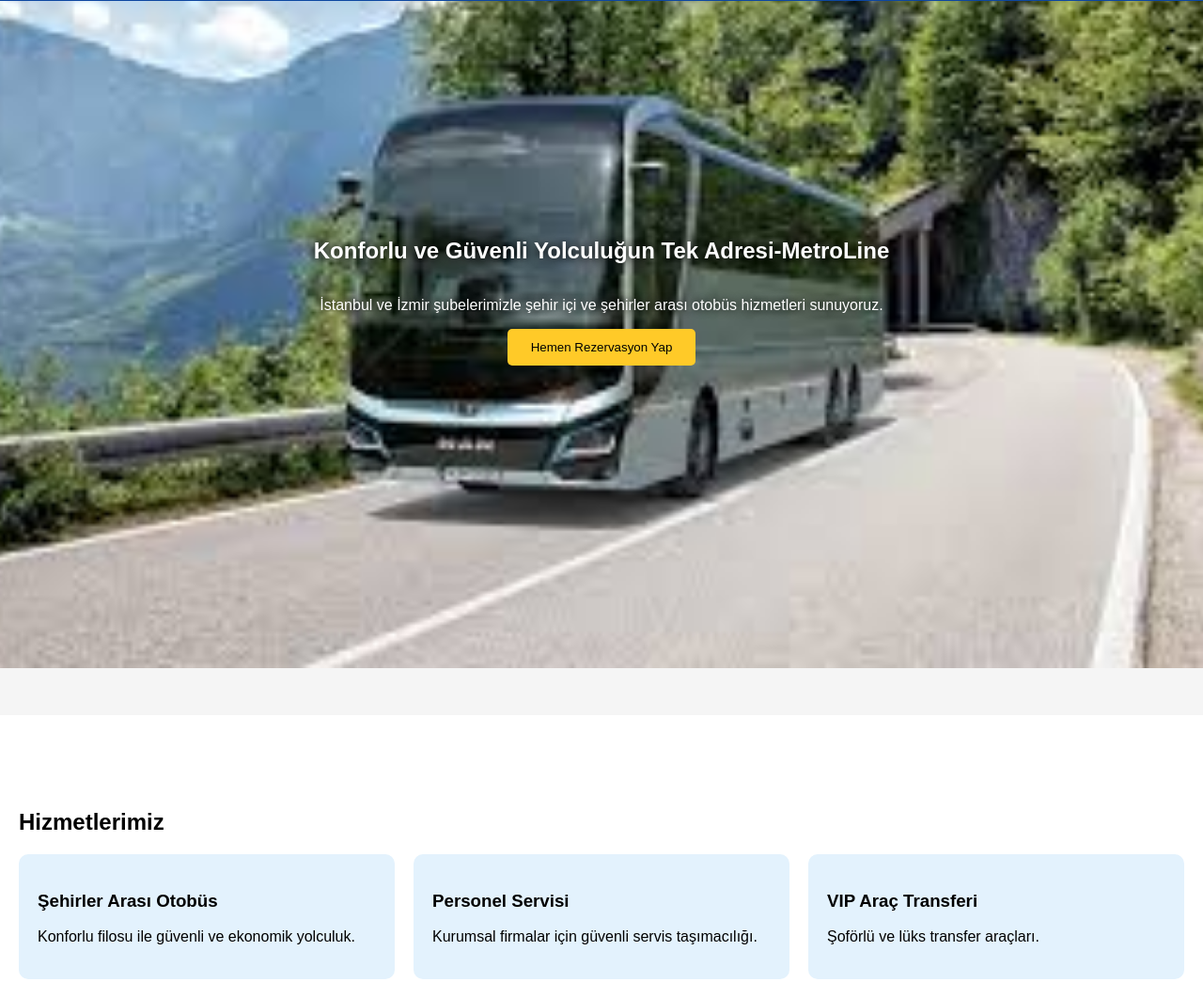
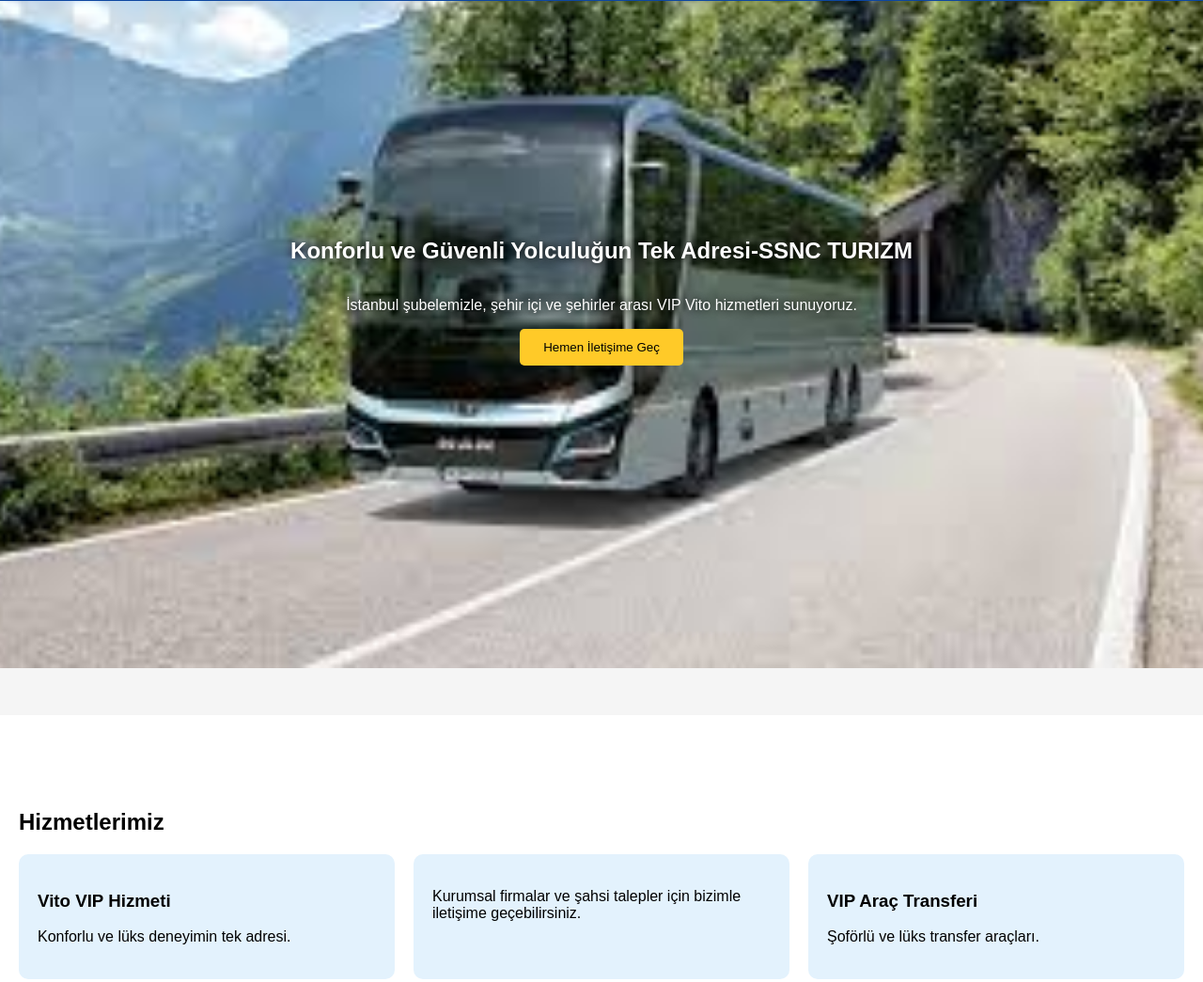
Before and after one commit to gby5-lgt/metroline-website, a plain HTML site: page index.html in a window 1280 px wide. Shown: the part 89-1134 px from the top of the page at 94% size. Drawn offline with Linux system fonts and the light colour scheme; a script that the page names is missing; files whose address does not match are found by name.

Commit message:
Update index.html

```diff
--- a/index.html
+++ b/index.html
@@ -4,8 +4,8 @@
 <head>
     <meta charset="UTF-8" />
     <meta name="viewport" content="width=device-width, initial-scale=1.0" />
-    <title>MetroLine Araç Hizmetleri</title>
-    <meta name="description" content="Otobüs taşımacılığı, araç kiralama ve şehirler arası ulaşım hizmetleri. İstanbul ve İzmir şubeleriyle kaliteli seyahat deneyimi." />
+    <title>SSNC TURIZM </title>
+    <meta name="description" content="VIP Vito hizmeti için en güvenilir adres. İstanbul ve İzmir şubeleriyle kaliteli ulaşım deneyimi." />
     <link rel="stylesheet" href="style.css" />
     <script defer src="script.js"></script>
 </head>
@@ -25,21 +25,20 @@
     </header>
 
     <section id="anasayfa" class="hero">
-        <h1>Konforlu ve Güvenli Yolculuğun Tek Adresi-MetroLine</h1>
-        <p>İstanbul ve İzmir şubelerimizle şehir içi ve şehirler arası otobüs hizmetleri sunuyoruz.</p>
-        <button class="cta-btn">Hemen Rezervasyon Yap</button>
+        <h1>Konforlu ve Güvenli Yolculuğun Tek Adresi-SSNC TURIZM</h1>
+        <p>İstanbul şubelemizle,  şehir içi ve şehirler arası VIP Vito hizmetleri sunuyoruz.</p>
+        <button class="cta-btn">Hemen İletişime Geç</button>
     </section>
 
     <section id="hizmetler" class="services">
         <h2>Hizmetlerimiz</h2>
         <div class="service-grid">
             <div class="service-card">
-                <h3>Şehirler Arası Otobüs</h3>
-                <p>Konforlu filosu ile güvenli ve ekonomik yolculuk.</p>
+                <h3>Vito VIP Hizmeti</h3>
+                <p>Konforlu ve lüks deneyimin tek adresi.</p>
             </div>
             <div class="service-card">
-                <h3>Personel Servisi</h3>
-                <p>Kurumsal firmalar için güvenli servis taşımacılığı.</p>
+                <p>Kurumsal firmalar ve şahsi talepler için bizimle iletişime geçebilirsiniz.</p>
             </div>
             <div class="service-card">
                 <h3>VIP Araç Transferi</h3>
@@ -50,26 +49,24 @@
 
     <section id="hakkimizda" class="about">
         <h2>Hakkımızda</h2>
-        <p>MetroLine, 2005 yılından bu yana Türkiye'de güvenli ulaşımı ilke edinmiş bir taşımacılık şirketidir. Modern araç filosu ve profesyonel kadrosuyla her gün binlerce yolcuyu güvenle taşımaktadır.</p>
+        <p>SSNC TURIZM, 2017 yılından bu yana Türkiye'de VIP  ulaşımı ilke edinmiş bir taşımacılık şirketidir. Modern araç filosu ve profesyonel kadrosuyla her gün onlarca yolcuyu güvenle taşımaktadır.</p>
     </section>
 
     <section id="subeler" class="branches">
         <h2>Şubelerimiz</h2>
         <ul>
             <li><strong>İstanbul Şubesi:</strong> Ataköy / İstanbul</li>
-            <li><strong>İzmir Şubesi:</strong> Bornova / İzmir</li>
         </ul>
     </section>
 
     <section id="iletisim" class="contact">
         <h2>İletişim</h2>
         <p><strong>Telefon:</strong> +90 532 664 16 56</p>
-        <p><strong>E‑posta:</strong> info@metroline.com</p>
         <p><strong>Adres:</strong> Ataköy 2-5-6. Kısım, Ataköy Plus AVM No:11 D:12a, 34158 Bakırköy/İstanbul</p>
     </section>
 
     <footer>
-        <p>© 2025 MetroLine Araç Hizmetleri • Tüm Hakları Saklıdır</p>
+        <p>© 2025 SSNC TURIZM  • Tüm Hakları Saklıdır</p>
     </footer>
 </body>
 </html>
```
